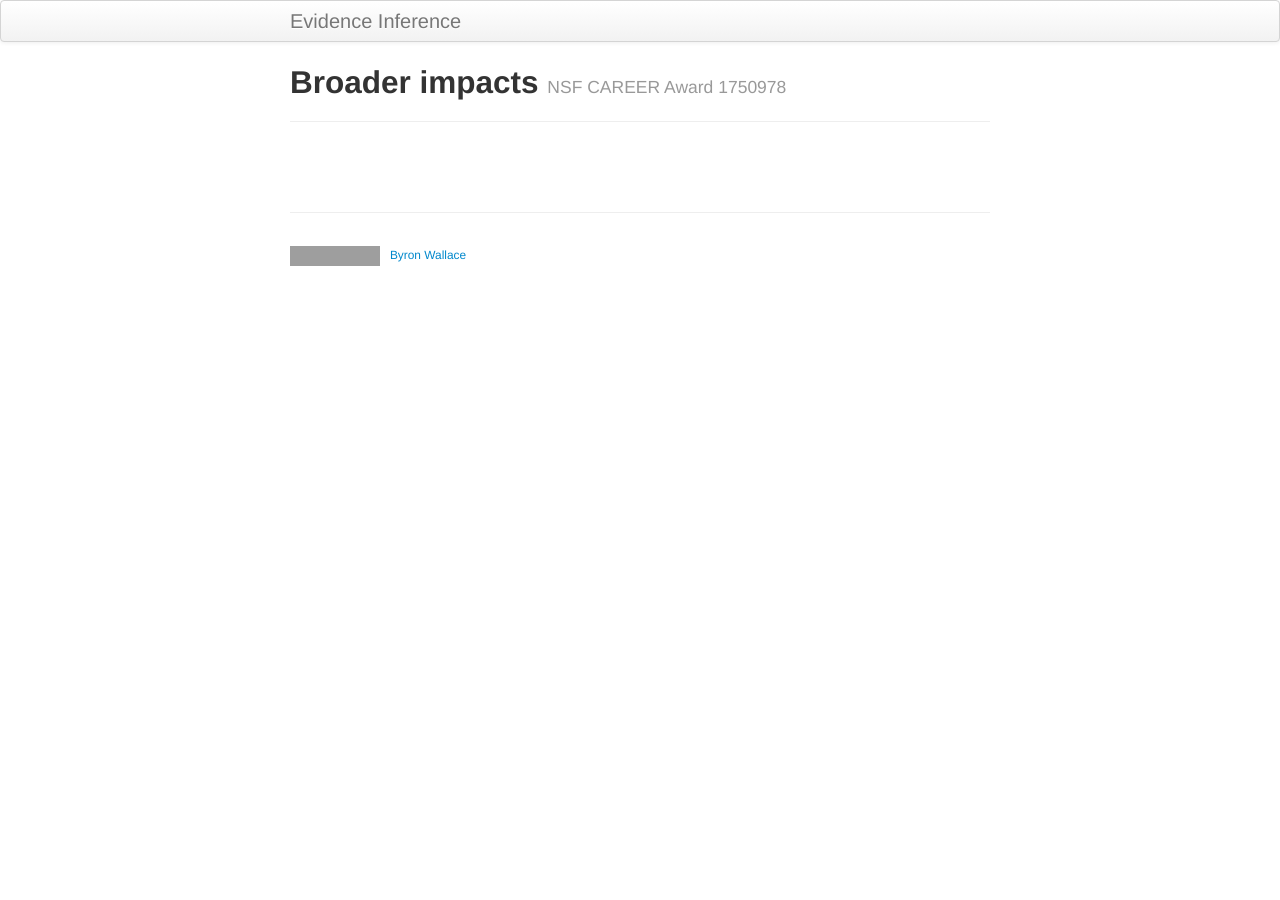
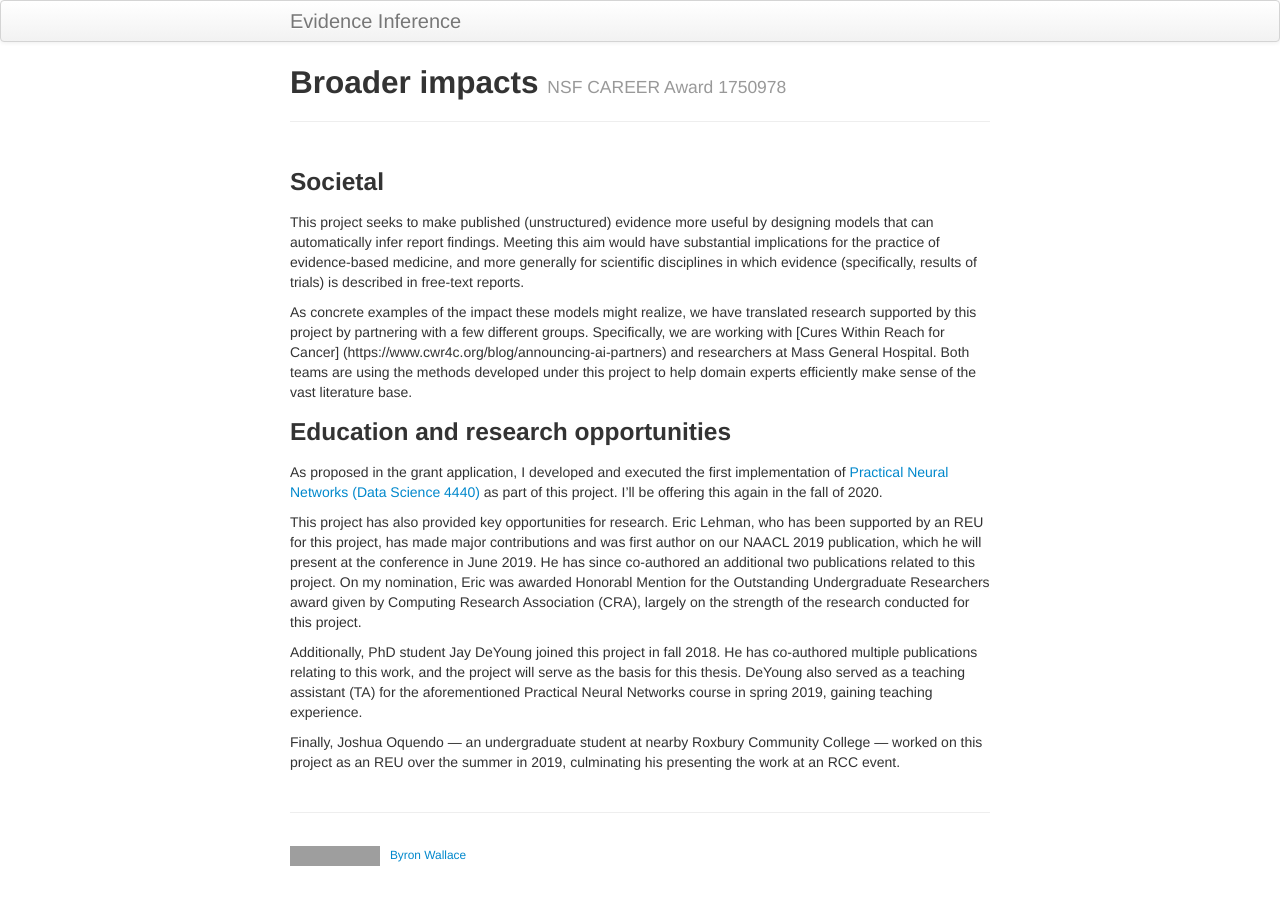
Before and after one commit to bwallace/evidence_inference, a Jekyll site: the page built from pages/broader_impacts.md, in a window 1280 px wide. Built offline with Jekyll 4.4.1, drawn with Linux system fonts in a browser that asks for light colours; grey boxes are pictures that could not be loaded.

Commit message:
Update broader_impacts.md

```diff
--- a/pages/broader_impacts.md
+++ b/pages/broader_impacts.md
@@ -3,3 +3,19 @@ layout: page
 title: Broader impacts
 tagline: NSF CAREER Award 1750978
 ---
+
+### Societal
+
+This project seeks to make published (unstructured) evidence more useful by designing models that can automatically infer report findings. Meeting this aim would have substantial implications for the practice of evidence-based medicine, and more generally for scientific disciplines in which evidence (specifically, results of trials) is described in free-text reports.
+
+As concrete examples of the impact these models might realize, we have translated research supported by this project by partnering with a few different groups. Specifically, we are working with [Cures Within Reach for Cancer] (https://www.cwr4c.org/blog/announcing-ai-partners) and researchers at Mass General Hospital. Both teams are using the methods developed under this project to help domain experts efficiently make sense of the vast literature base.
+
+### Education and research opportunities
+
+As proposed in the grant application, I developed and executed the first implementation of [Practical Neural Networks (Data Science 4440)](https://wl11gp.neu.edu/udcprod8/bwckctlg.p_disp_course_detail?cat_term_in=201930&subj_code_in=DS&crse_numb_in=4440) as part of this project. I'll be offering this again in the fall of 2020.
+
+This project has also provided key opportunities for research. Eric Lehman, who has been supported by an REU for this project, has made major contributions and was first author on our NAACL 2019 publication, which he will present at the conference in June 2019. He has since co-authored an additional two publications related to this project. On my nomination, Eric was awarded Honorabl Mention for the Outstanding Undergraduate Researchers award given by Computing Research Association (CRA), largely on the strength of the research conducted for this project.
+
+Additionally, PhD student Jay DeYoung joined this project in fall 2018. He has co-authored multiple publications relating to this work, and the project will serve as the basis for this thesis. DeYoung also served as a teaching assistant (TA) for the aforementioned Practical Neural Networks course in spring 2019, gaining teaching experience.
+
+Finally, Joshua Oquendo --- an undergraduate student at nearby Roxbury Community College --- worked on this project as an REU over the summer in 2019, culminating his presenting the work at an RCC event.
```
